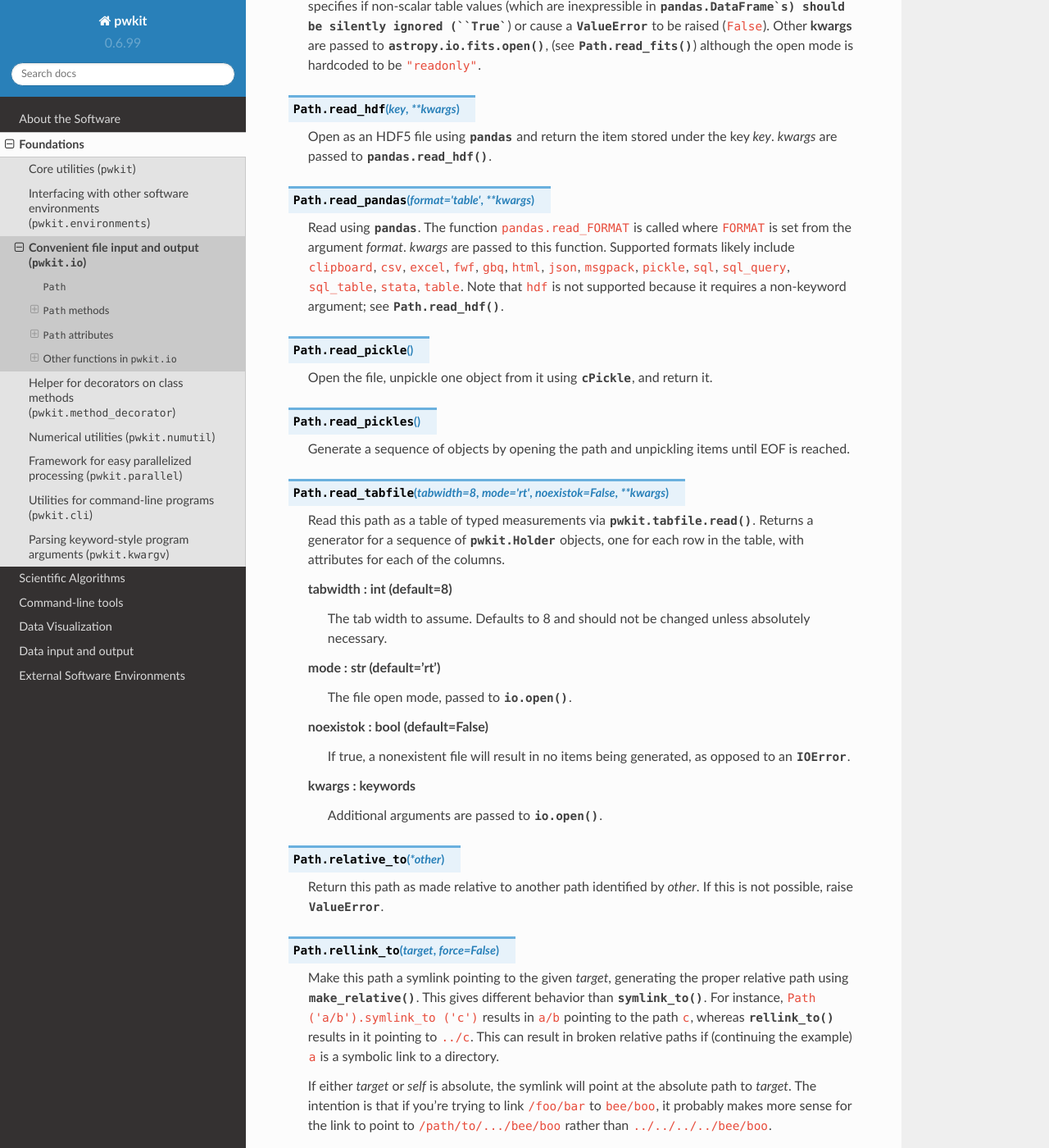
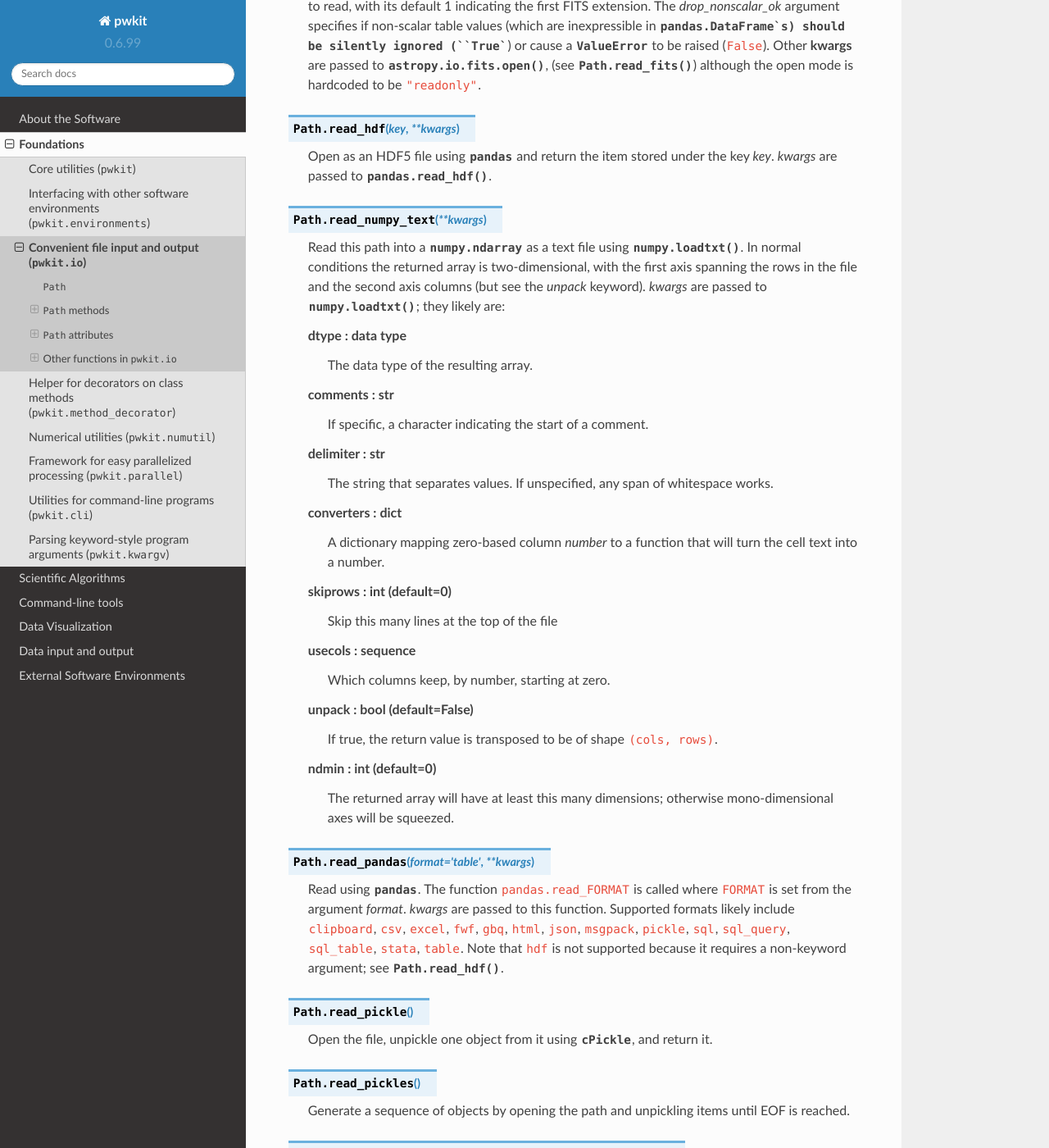
Before and after one commit to pkgw/pwkit, a Sphinx documentation site: the page built from docs/source/foundations/io.rst, in a window 1280 px wide and 1400 px high, scrolled down 4689 px. Shown: the whole window at 82% size. Built offline with Sphinx 7.4.7 and the Read the Docs theme 2.0.0, drawn with Linux system fonts in a browser that asks for light colours; formulas are drawn with MathJax 3.

Commit message:
pwkit/io.py: add Path.read_numpy_text()

```diff
--- a/docs/source/foundations/io.rst
+++ b/docs/source/foundations/io.rst
@@ -46,6 +46,7 @@ navigation of the filesystem.
    - :meth:`read_fits` — see also :meth:`read_fits_bintable`
    - :meth:`read_fits_bintable` — see also :meth:`read_fits`
    - :meth:`read_hdf`
+   - :meth:`read_numpy_text`
    - :meth:`read_pandas`
    - :meth:`read_pickle`
    - :meth:`read_pickles`
@@ -258,6 +259,34 @@ on :class:`Path` objects.
 
    Open as an HDF5 file using :mod:`pandas` and return the item stored under
    the key *key*. *kwargs* are passed to :func:`pandas.read_hdf`.
+
+
+.. method:: Path.read_numpy_text(**kwargs)
+
+   Read this path into a :class:`numpy.ndarray` as a text file using
+   :func:`numpy.loadtxt`. In normal conditions the returned array is
+   two-dimensional, with the first axis spanning the rows in the file and the
+   second axis columns (but see the *unpack* keyword). *kwargs* are passed to
+   :func:`numpy.loadtxt`; they likely are:
+
+   dtype : data type
+     The data type of the resulting array.
+   comments : str
+     If specific, a character indicating the start of a comment.
+   delimiter : str
+     The string that separates values. If unspecified, any span of whitespace works.
+   converters : dict
+     A dictionary mapping zero-based column *number* to a function that will
+     turn the cell text into a number.
+   skiprows : int (default=0)
+     Skip this many lines at the top of the file
+   usecols : sequence
+     Which columns keep, by number, starting at zero.
+   unpack : bool (default=False)
+     If true, the return value is transposed to be of shape ``(cols, rows)``.
+   ndmin : int (default=0)
+     The returned array will have at least this many dimensions; otherwise
+     mono-dimensional axes will be squeezed.
 
 
 .. method:: Path.read_pandas(format='table', **kwargs)
```
Also changed, not shown: 1 other file.
